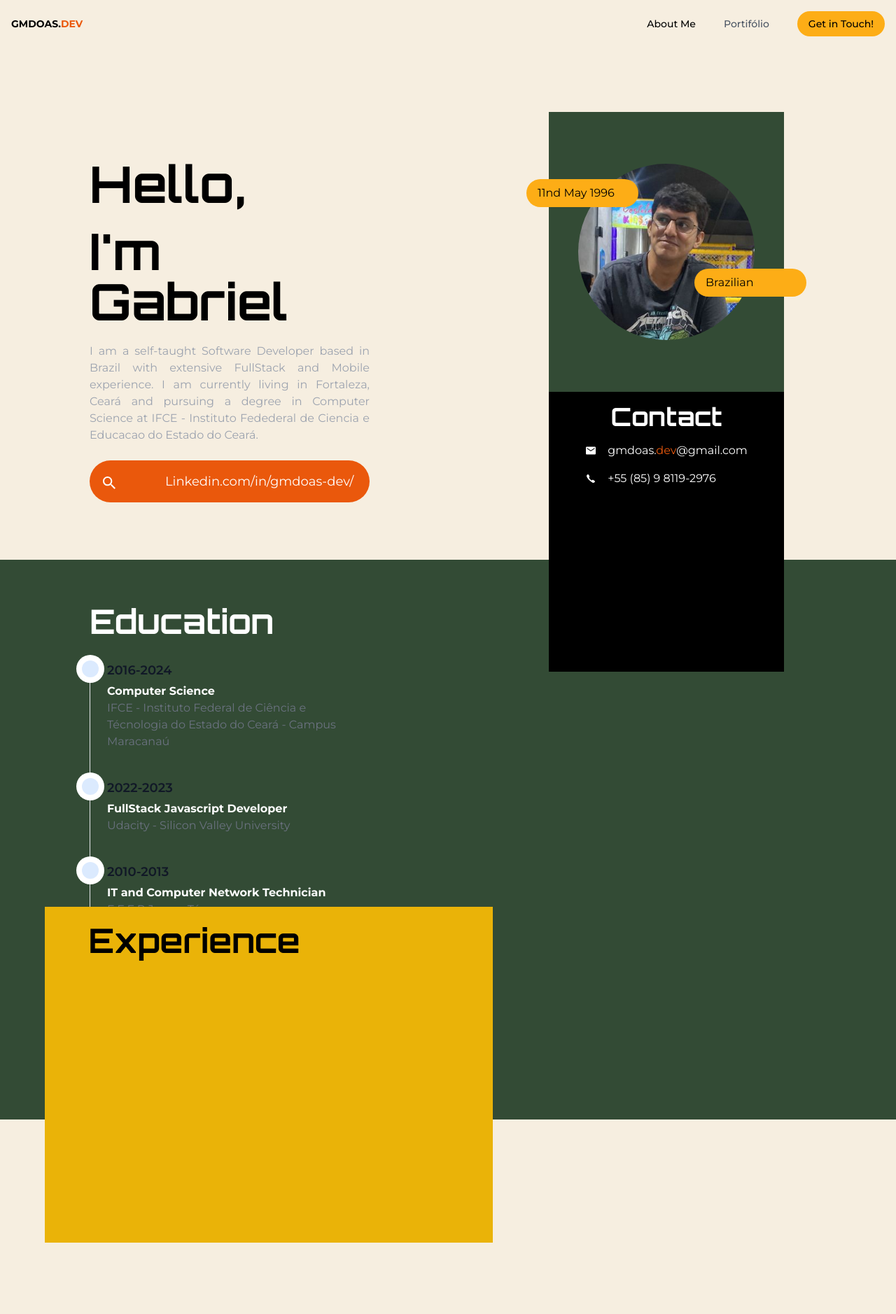
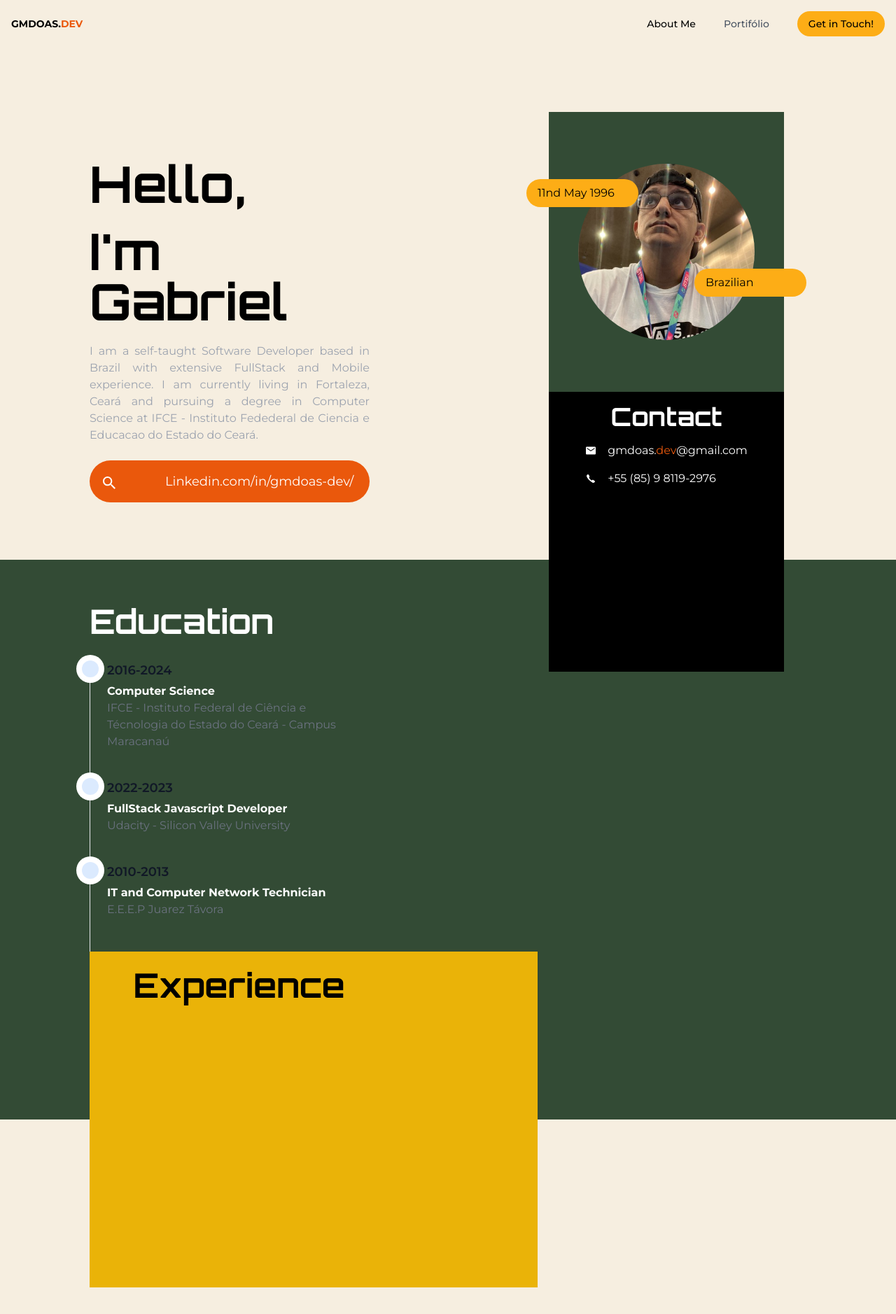
Before and after one commit to CaffeineIssues/gm-personal-portfolio, a Next.js app: page / in a window 1280 px wide. Shown: the top 1878 px of the page at 70% size. Built offline with nearby package versions, Linux system fonts and the light colour scheme.

Commit message:
experience fix

```diff
--- a/src/app/Sections/LandingSection.tsx
+++ b/src/app/Sections/LandingSection.tsx
@@ -62,7 +62,7 @@ function LandingSection() {
         <div className="h-screen flex-1 bg-black m-36 items-center justify-center">
           <div className="w-full bg-[#334b35] h-1/2 flex xl:pt-12 xl:pb-12 items-center justify-center">
             <img
-              src="/profile.jpg"
+              src="/profile3.jpg"
               alt="profilepic"
               className="xl:w-9/12 xl:rounded-full xl:h-auto h-full center"
             />
--- a/src/app/Sections/ResumeSection.tsx
+++ b/src/app/Sections/ResumeSection.tsx
@@ -51,9 +51,10 @@ export default function ResumeSection() {
                   E.E.E.P Juarez Távora
                 </p>
               </li>
-              <li className="ms-6 h-[2em]"></li>
+              <li className="ms-6 h-[2em] mb-[-2em]">
+              </li>
             </ol>
-            <div className=" bg-yellow-500 h-[30em] w-[40em] absolute top-[32em] left-[3em]">
+            <div className=" bg-yellow-500 h-[30em] xl:w-[40em] lg:w-[40em] xl:absolute lg:absolute mr-10">
               {' '}
               <h1
                 className={`${orbitronText.className} font-bold text-black ml-[1.3em] mt-[0.5em] text-5xl`}
```
Also changed, not shown: public/profile2.jpg (renamed from public/AA478B2A-E076-4885-88C5-4130E1251219_1_105_c.jpeg), public/profile3.jpg (added).
